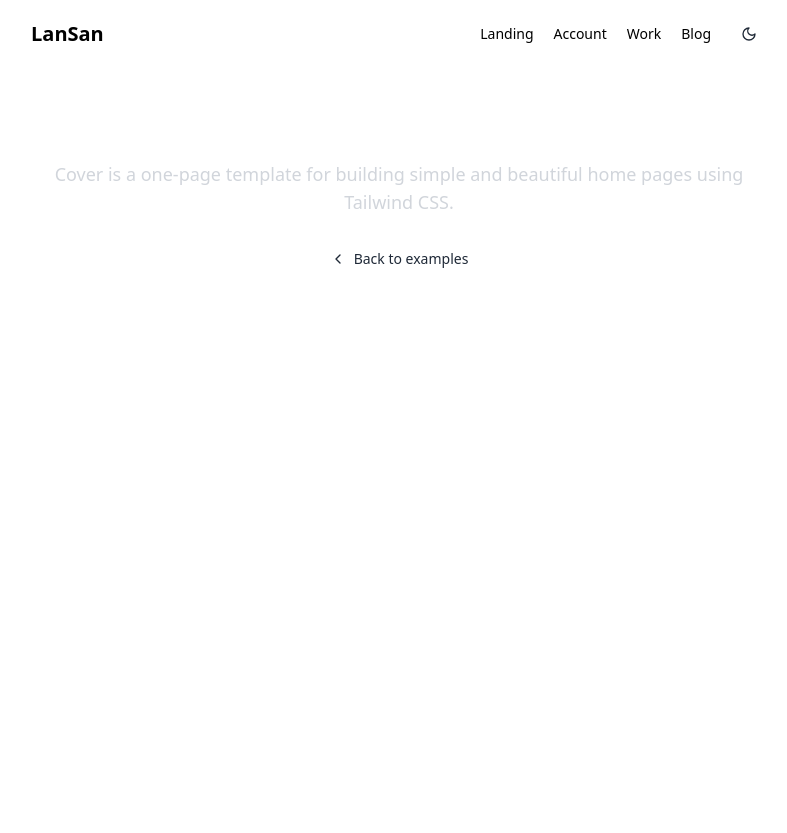
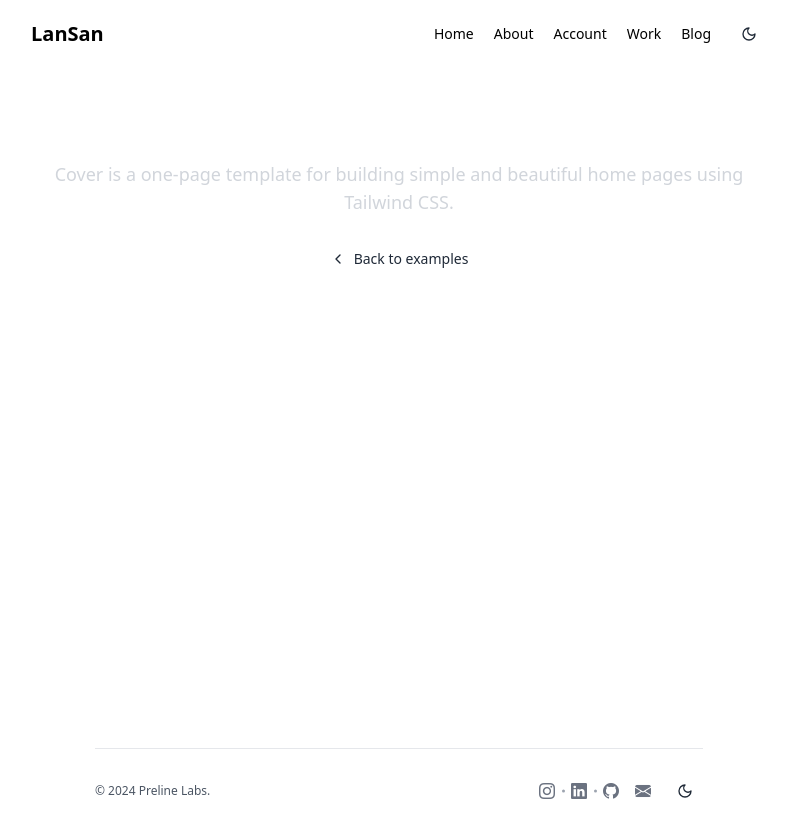
Before and after one commit to IOUKI/my-github-pages, a Next.js app: page /profile in a window 1280 px wide. Shown: the whole page, without its empty margins (241-1028 px from the left). Before the commit the page ends 800 px from the top, so only its background shows below. Built offline with nearby package versions, Linux system fonts and the light colour scheme.

Commit message:
refactor: footer

```diff
--- a/app/profile/layout.tsx
+++ b/app/profile/layout.tsx
@@ -20,7 +20,8 @@ export default function ProfileLayout({ children }: { children: React.ReactNode
             </div>
             <div id="hs-navbar-cover-page" className="hs-collapse hidden overflow-hidden transition-all duration-300 basis-full grow sm:block" aria-labelledby="hs-navbar-cover-page-collapse">
               <div className="flex flex-col gap-5 mt-5 sm:flex-row sm:items-center sm:justify-end sm:mt-0 sm:ps-5">
-                <a className="font-medium focus:outline-none hover:underline" href="#" aria-current="page">Landing</a>
+                <a className="font-medium focus:outline-none hover:underline" href="#">Home</a>
+                <a className="font-medium focus:outline-none hover:underline" href="#">About</a>
                 <a className="font-medium focus:outline-none hover:underline" href="#">Account</a>
                 <a className="font-medium focus:outline-none hover:underline" href="#">Work</a>
                 <a className="font-medium focus:outline-none hover:underline" href="#">Blog</a>
@@ -29,12 +30,43 @@ export default function ProfileLayout({ children }: { children: React.ReactNode
             </div>
           </nav>
         </header>
-        <main>
+        <main className="min-h-[85vh]">
           {children}
         </main>
-        <footer className="mt-auto text-center py-5">
-          <div className="max-w-7xl mx-auto px-4 sm:px-6 lg:px-8">
-            <p className="text-sm text-white/70">Cover template for <a className="text-white decoration-2 underline underline-offset-2 font-medium hover:text-gray-200 hover:decoration-white/70 focus:outline-none focus:text-gray-200 focus:decoration-white/70" href="../index.html">Preline</a></p>
+        <footer className="w-full max-w-2xl mx-auto px-4 sm:px-6 lg:px-8">
+          <div className="py-6 border-t border-gray-200 dark:border-neutral-700">
+            <div className="flex flex-wrap justify-between items-center gap-2">
+              <div>
+                <p className="text-xs text-gray-600 dark:text-neutral-400">
+                  © 2024 Preline Labs.
+                </p>
+              </div>
+              <ul className="flex flex-wrap items-center">
+                <li className="inline-block relative pe-4 text-xs last:pe-0 last-of-type:before:hidden before:absolute before:top-1/2 before:end-1.5 before:-translate-y-1/2 before:size-[3px] before:rounded-full before:bg-gray-400 dark:text-neutral-500 dark:before:bg-neutral-600">
+                  <a className="text-base text-gray-500 hover:text-gray-800 hover:decoration-2 focus:outline-none focus:decoration-2 dark:text-neutral-500 dark:hover:text-neutral-400" href="https://www.instagram.com/lan_bluendama/" target="_blank" rel="noopener noreferrer">
+                    <i className="bi bi-instagram"></i>
+                  </a>
+                </li>
+                <li className="inline-block relative pe-4 text-xs last:pe-0 last-of-type:before:hidden before:absolute before:top-1/2 before:end-1.5 before:-translate-y-1/2 before:size-[3px] before:rounded-full before:bg-gray-400 dark:text-neutral-500 dark:before:bg-neutral-600">
+                  <a className="text-base text-gray-500 hover:text-gray-800 hover:decoration-2 focus:outline-none focus:decoration-2 dark:text-neutral-500 dark:hover:text-neutral-400" href="https://tw.linkedin.com/in/%E7%A8%8B%E5%87%B1-%E5%BC%B5-9b971a28b?trk=people-guest_people_search-card" target="_blank" rel="noopener noreferrer">
+                    <i className="bi bi-linkedin"></i>
+                  </a>
+                </li>
+                <li className="inline-block pe-4 text-xs">
+                  <a className="text-base text-gray-500 hover:text-gray-800 hover:decoration-2 focus:outline-none focus:decoration-2 dark:text-neutral-500 dark:hover:text-neutral-400" href="https://github.com/IOUKI" target="_blank" rel="noopener noreferrer">
+                    <i className="bi bi-github"></i>
+                  </a>
+                </li>
+                <li className="inline-block pe-4 text-xs">
+                  <a className="text-base text-gray-500 hover:text-gray-800 hover:decoration-2 focus:outline-none focus:decoration-2 dark:text-neutral-500 dark:hover:text-neutral-400" href="mailto:quw112233456@gmail.com">
+                    <i className="bi bi-envelope-fill"></i>
+                  </a>
+                </li>
+                <li className="inline-block">
+                  <ThemeSwitcher />
+                </li>
+              </ul>
+            </div>
           </div>
         </footer>
       </div>
```
